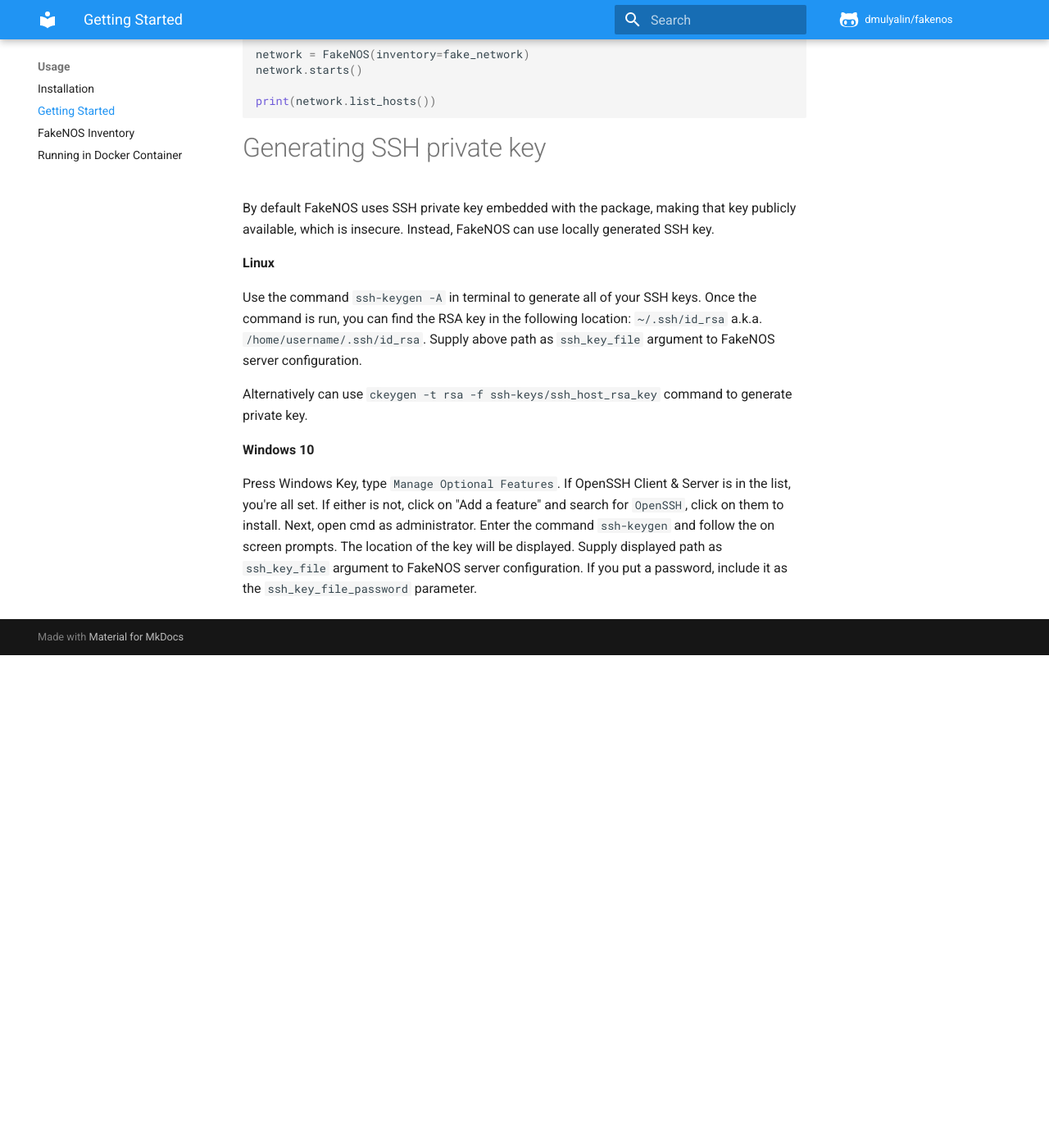
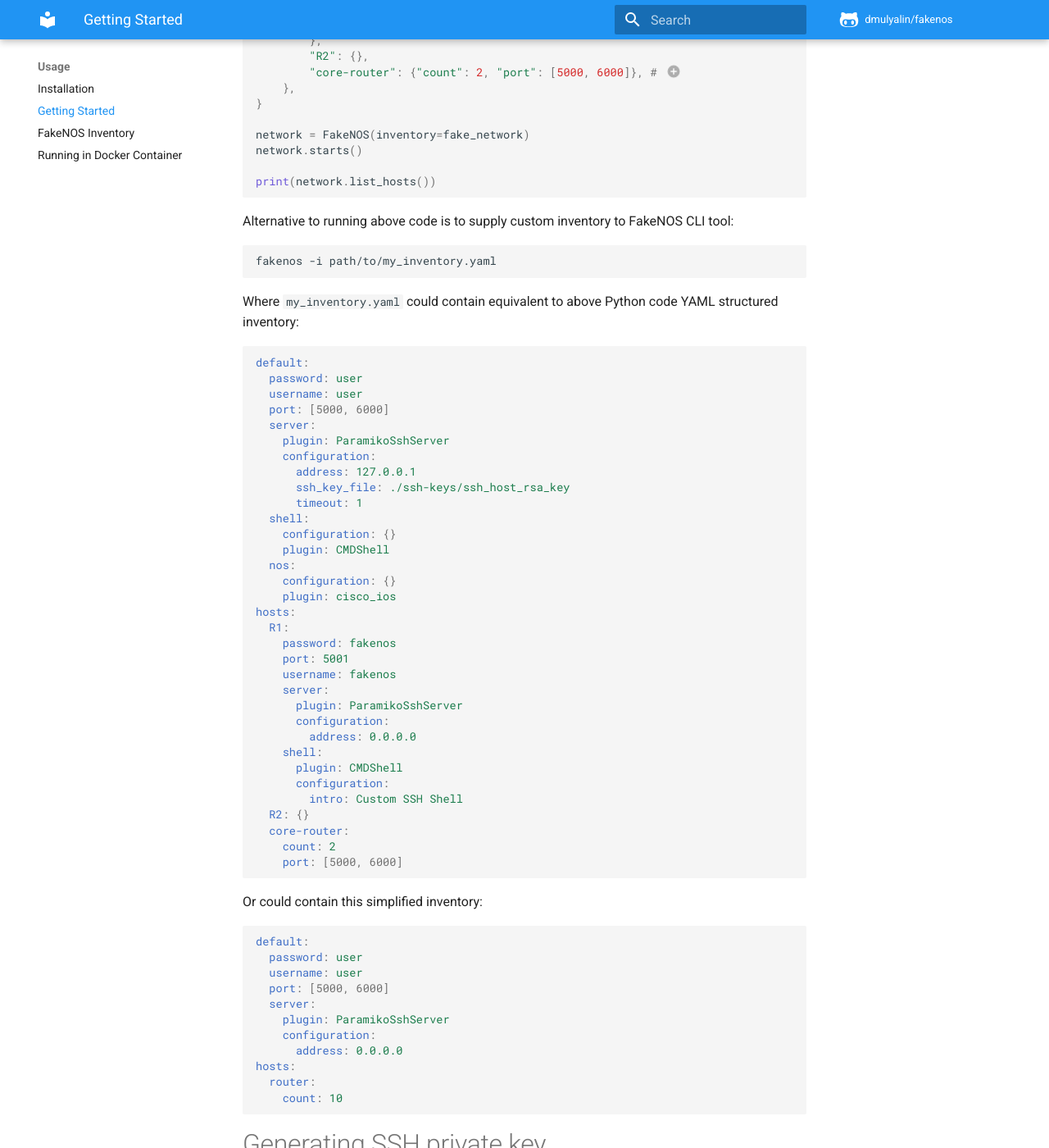
Before and after one commit to fakenos/fakenos, an MkDocs documentation site: the page built from docs/getting_started.md, in a window 1280 px wide and 1400 px high, scrolled down 1347 px. Shown: the whole window at 82% size. Built offline with MkDocs 1.6.1 and Material for MkDocs 9.7.7, drawn with Linux system fonts in a browser that asks for light colours; comment, search, counter and statistics services are not loaded; before the commit the page ends 2146 px from its top, so only the background shows below that; some of the changed text lies outside the part shown.

````diff
--- a/docs/getting_started.md
+++ b/docs/getting_started.md
@@ -3,7 +3,7 @@
 This code starts two devices listening for SSH connections on 127.0.0.1 address
 ports 6001 and 6002 named `router1` and `router2` respectively:
 
-```
+```python
 from fakenos import FakeNOS
 
 network = FakeNOS()
@@ -12,9 +12,16 @@
 
 Initiate SSH connection using default username `user` and password `user`:
 
-```
+```bash
 ssh 127.0.0.1 -l user -p 6001
 ssh 127.0.0.1 -l user -p 6002
+```
+
+The equivalent to running above code would be to run FakeNOS CLI without
+any arguments:
+
+```bash
+fakenos
 ```
 
 # Using Custom Inventory
@@ -73,6 +80,68 @@
    ports from provided range
 4. Settings used by all hosts by default
 
+Alternative to running above code is to supply custom inventory to
+FakeNOS CLI tool:
+
+```bash
+fakenos -i path/to/my_inventory.yaml
+```
+
+Where `my_inventory.yaml` could contain equivalent to above Python code
+YAML structured inventory:
+
+```yaml
+default:
+  password: user
+  username: user
+  port: [5000, 6000]
+  server:
+    plugin: ParamikoSshServer
+    configuration:
+      address: 127.0.0.1
+      ssh_key_file: ./ssh-keys/ssh_host_rsa_key
+      timeout: 1
+  shell:
+    configuration: {}
+    plugin: CMDShell
+  nos:
+    configuration: {}
+    plugin: cisco_ios
+hosts:
+  R1:
+    password: fakenos
+    port: 5001
+    username: fakenos
+    server:
+      plugin: ParamikoSshServer
+      configuration:
+        address: 0.0.0.0
+    shell:
+      plugin: CMDShell
+      configuration:
+        intro: Custom SSH Shell
+  R2: {}
+  core-router:
+    count: 2
+    port: [5000, 6000]
+```
+
+Or could contain this simplified inventory:
+
+```yaml
+default:
+  password: user
+  username: user
+  port: [5000, 6000]
+  server:
+    plugin: ParamikoSshServer
+    configuration:
+      address: 0.0.0.0
+hosts:
+  router:
+    count: 10
+```
+
 # Generating SSH private key
 
 By default FakeNOS uses SSH private key embedded with the package, making that key
--- a/mkdocs.yaml
+++ b/mkdocs.yaml
@@ -23,7 +23,10 @@
   - md_in_html
   - pymdownx.superfences
   - toc:
-      permalink: true
+      permalink: "#"
+  - pymdownx.emoji:
+      emoji_index: !!python/name:materialx.emoji.twemoji
+      emoji_generator: !!python/name:materialx.emoji.to_svg
 
 plugins:
   - search
````
Also changed, not shown: docs/README.md (+7 -7 lines), docs/creating_nos_plugin.md (+389 -0 lines), 3 other files.
